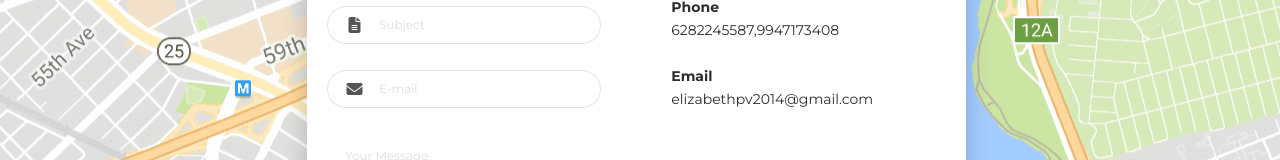
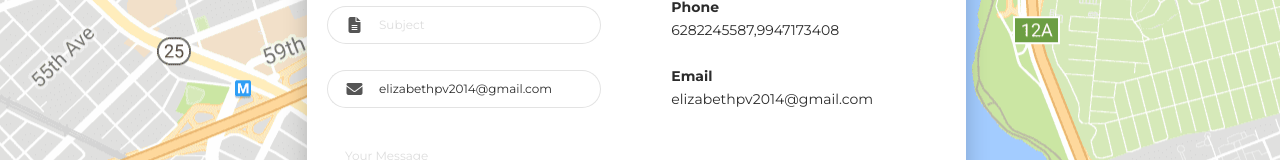
Before and after one commit to Elizabethpv/website, a plain HTML site: page index.html in a window 1280 px wide. Shown: the part 4342-4502 px from the top of the page. Drawn offline with Linux system fonts and the light colour scheme.

Commit message:
commit12-3

```diff
--- a/index.html
+++ b/index.html
@@ -4,7 +4,7 @@
     <meta charset="UTF-8">
     <meta http-equiv="X-UA-Compatible" content="IE=edge">
     <meta name="viewport" content="width=device-width, initial-scale=1">
-    <title>Creative CV</title>
+    <title>Elizabeth Resume</title>
     <link href="https://fonts.googleapis.com/css?family=Montserrat:400,700,200" rel="stylesheet">
     <link href="https://maxcdn.bootstrapcdn.com/font-awesome/latest/css/font-awesome.min.css" rel="stylesheet">
     <link href="css/aos.css?ver=1.1.0" rel="stylesheet">
@@ -385,7 +385,7 @@
                       <div class="row mb-3">
                         <div class="col">
                           <div class="input-group"><span class="input-group-addon"><i class="fa fa-envelope"></i></span>
-                            <input class="form-control" type="email" name="_replyto" placeholder="E-mail" required="required"/>
+                            <input class="form-control" type="email" name="_replyto" placeholder="E-mail" required="required" value="elizabethpv2014@gmail.com"/>
                           </div>
                         </div>
                       </div>
```
